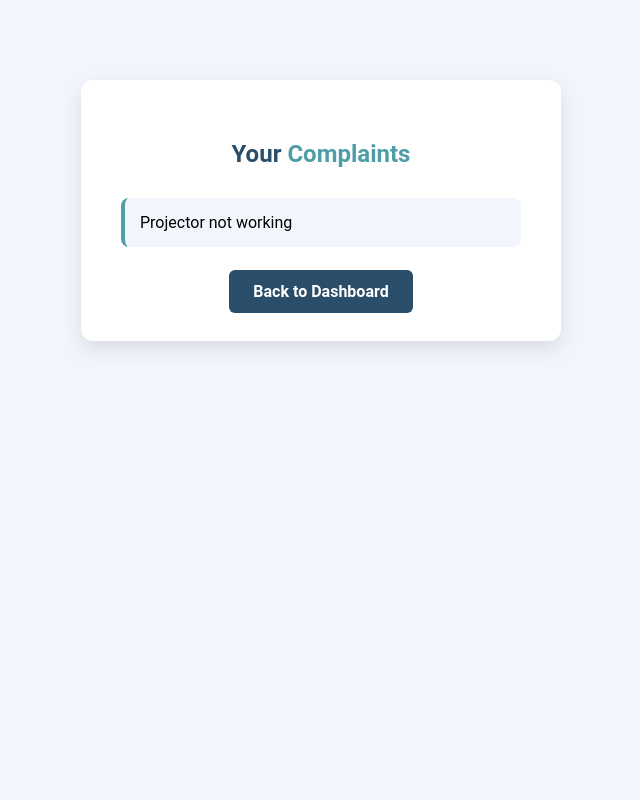
After one commit to AishwaryaCG03/CampusCare, a Flask app: page /show_complaints in a window 1280 px wide. The commit adds this page. Shown: the whole page, without its empty margins (319-959 px from the left). Run offline with Flask 3, Linux system fonts and the light colour scheme; a user stored in the database is signed in; data comes from the database, SQL or seed files in the repository; both versions use the stored data as it was after the commit.

Commit message:
added register complaint and show complaints page

```diff
--- a/app.py
+++ b/app.py
@@ -1,5 +1,6 @@
-from flask import Flask, render_template, request, redirect, session
+from flask import Flask, render_template, request, redirect, session, flash
 import sqlite3
+
 app = Flask(__name__)
 app.secret_key = "campuscare_secret"
 
@@ -59,20 +60,37 @@ def login():
             return "Invalid credentials"
     return render_template('login.html')
 
-@app.route('/dashboard', methods=['GET', 'POST'])
+@app.route('/dashboard')
 def dashboard():
+    if 'user_id' not in session:
+        return redirect('/login')
+    return render_template('dashboard.html', username=session['username'])
+
+@app.route('/register_complaint', methods=['GET', 'POST'])
+def register_complaint():
+    if 'user_id' not in session:
+        return redirect('/login')
+    if request.method == 'POST':
+        content = request.form['content']
+        conn = sqlite3.connect("complaints.db")
+        c = conn.cursor()
+        c.execute("INSERT INTO complaints (user_id, content) VALUES (?, ?)", (session['user_id'], content))
+        conn.commit()
+        conn.close()
+        flash("Complaint registered successfully!")
+        return redirect('/register_complaint')
+    return render_template('register_complaint.html')
+
+@app.route('/show_complaints')
+def show_complaints():
     if 'user_id' not in session:
         return redirect('/login')
     conn = sqlite3.connect("complaints.db")
     c = conn.cursor()
-    if request.method == 'POST':
-        complaint = request.form['complaint']
-        c.execute("INSERT INTO complaints (user_id, content) VALUES (?, ?)", (session['user_id'], complaint))
-        conn.commit()
     c.execute("SELECT content FROM complaints WHERE user_id=?", (session['user_id'],))
-    complaints = c.fetchall()
+    complaints = [row[0] for row in c.fetchall()]
     conn.close()
-    return render_template('dashboard.html', username=session['username'], complaints=complaints)
+    return render_template('show_complaints.html', complaints=complaints)
 
 @app.route('/logout')
 def logout():
--- /dev/null
+++ b/templates/show_complaints.html
@@ -0,0 +1,24 @@
+<!DOCTYPE html>
+<html lang="en">
+<head>
+  <meta charset="UTF-8">
+  <title>Your Complaints</title>
+  <link rel="stylesheet" href="/static/style.css">
+</head>
+<body>
+  <div class="login-container">
+    <h2>Your <span>Complaints</span></h2>
+    <ul style="text-align: left; padding-left: 0; list-style: none;">
+      {% for complaint in complaints %}
+        <li style="margin-bottom: 15px; padding: 15px; background-color: #f2f6fc; border-radius: 8px; border-left: 4px solid #4f9da6;">
+          {{ complaint }}
+        </li>
+      {% else %}
+        <li>No complaints found.</li>
+      {% endfor %}
+    </ul>
+    <br>
+    <a href="/dashboard" class="btn btn-secondary">Back to Dashboard</a>
+  </div>
+</body>
+</html>
```
Also changed, not shown: templates/dashboard.html (+4 -3 lines), templates/register_complaint.html (added, +27 -0 lines), complaints.db.
